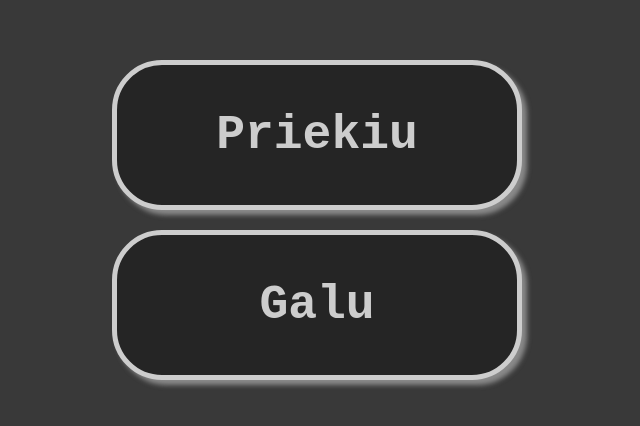
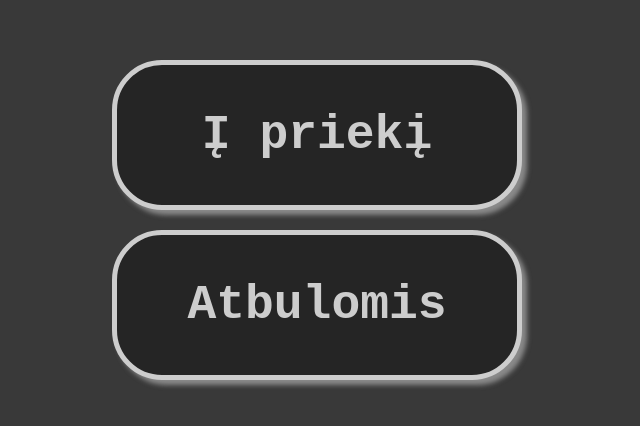
Before and after one commit to 81GB3N/memory_test, a React (Vite) app in the folder client/: page / in a window 1280 px wide. Shown: the part 180-606 px from the top of the page, without its empty margins (323-963 px from the left). Built offline with nearby package versions, Linux system fonts and the light colour scheme.

Commit message:
changed button names

```diff
--- a/client/src/pages/start/start.tsx
+++ b/client/src/pages/start/start.tsx
@@ -25,8 +25,8 @@ export default function Start({ onClick }: StartProps) {
 
   const testOptions = (
     <>
-      <Button onClick={() => handleOptionClick(true)}>Priekiu</Button>
-      <Button onClick={() => handleOptionClick(false)}>Galu</Button>
+      <Button onClick={() => handleOptionClick(true)}>Į priekį</Button>
+      <Button onClick={() => handleOptionClick(false)}>Atbulomis</Button>
     </>
   );
 
```
